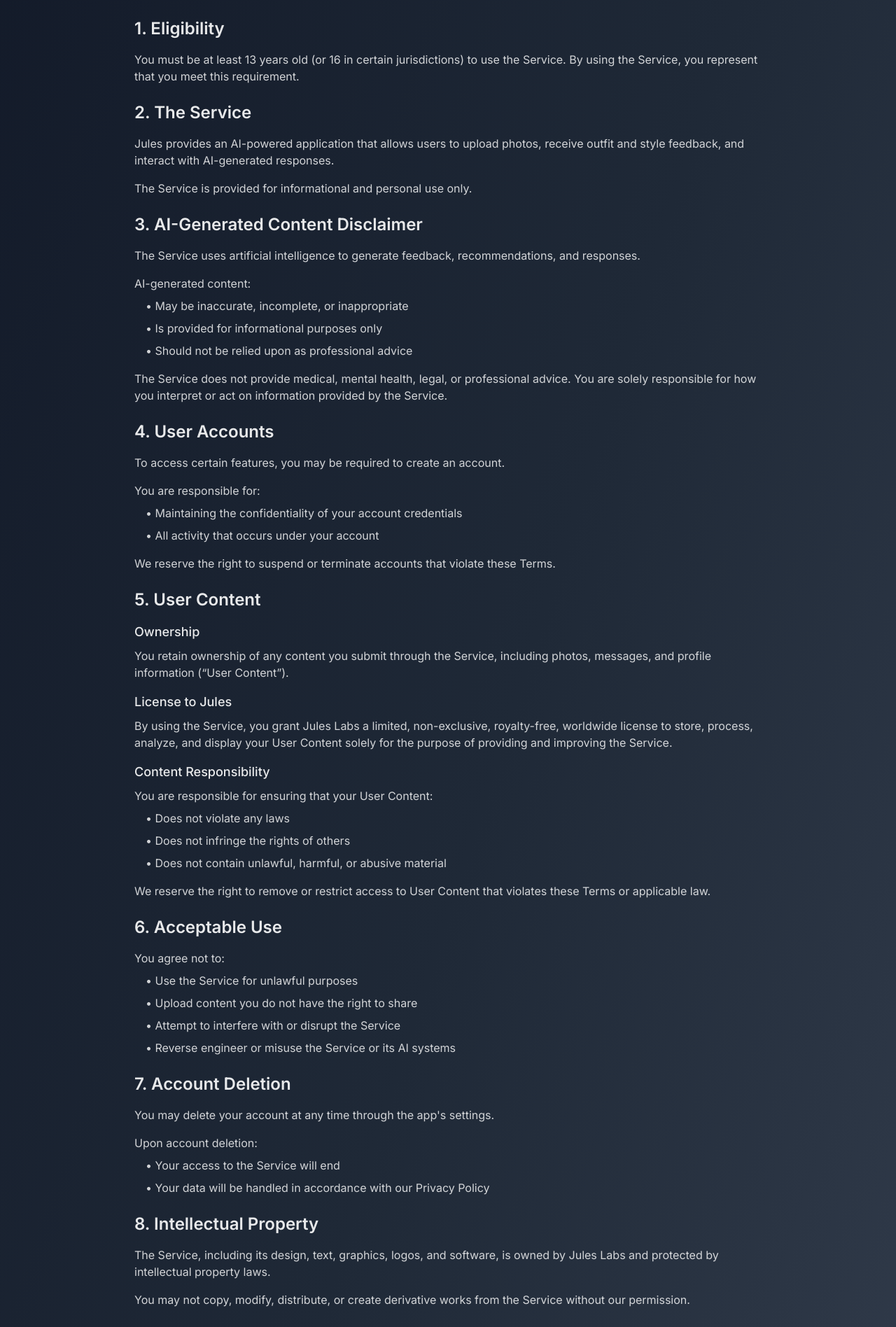
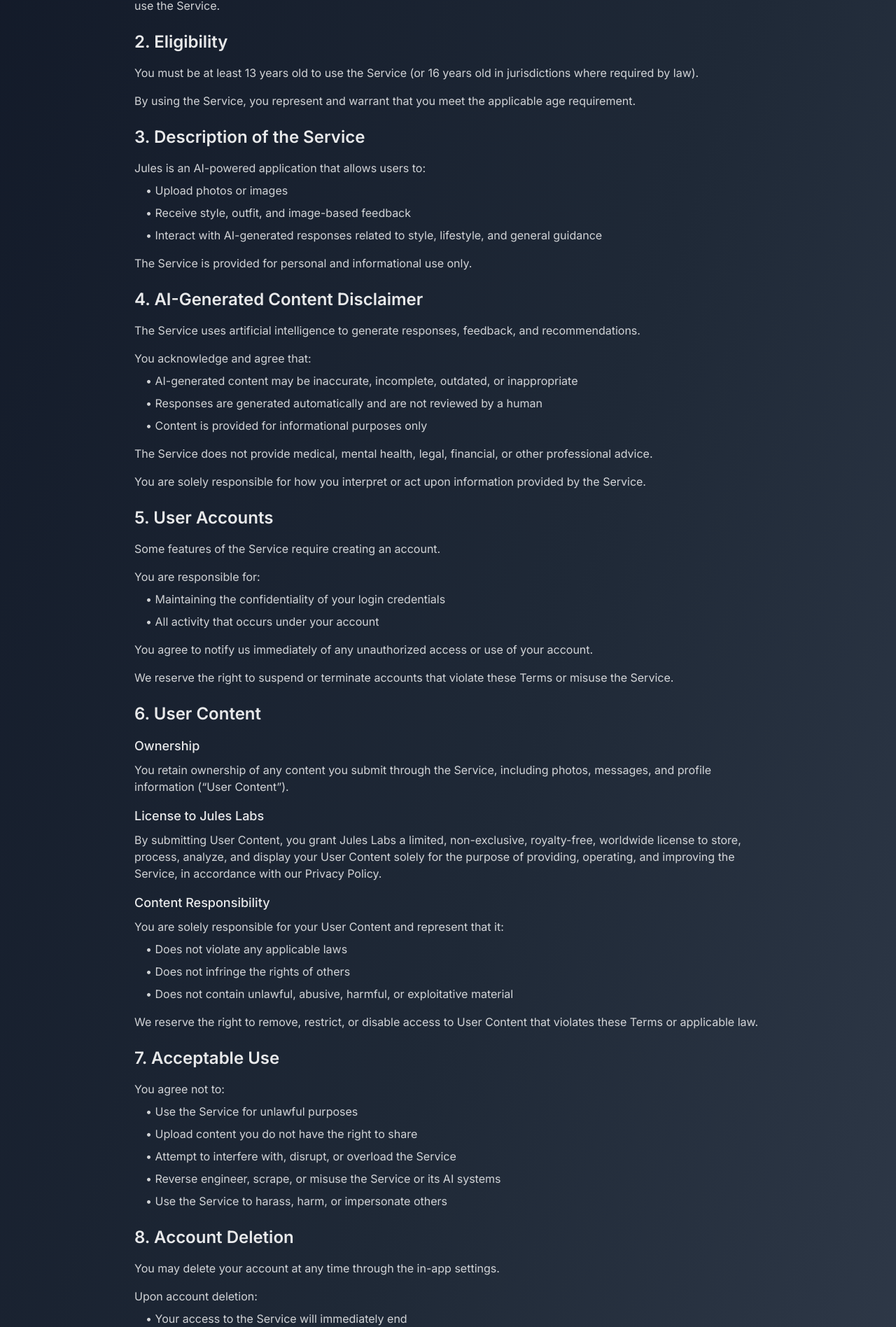
Before and after one commit to SaltaMedia/jules-labs, a Next.js app: page /terms in a window 1280 px wide. Shown: the part 713-2609 px from the top of the page at 70% size. Built offline with nearby package versions, Linux system fonts and the light colour scheme.

Commit message:
Update Terms of Use with expanded 16-section version

```diff
--- a/src/app/terms/page.tsx
+++ b/src/app/terms/page.tsx
@@ -25,72 +25,90 @@
       <Section id="terms" bg="gradient2">
         <div className="max-w-4xl mx-auto space-y-8">
           <div className="text-center mb-8">
-            <p className="text-sm text-white/70">Last updated: December 2025</p>
+            <p className="text-sm text-white/70">Last Updated: January 9, 2026</p>
           </div>
 
           <div className="space-y-6">
-            <p className="text-lg leading-relaxed">
-              These Terms of Use (&ldquo;Terms&rdquo;) govern your access to and use of the Jules mobile application and related services (the &ldquo;Service&rdquo;) operated by Jules Labs (&ldquo;Jules,&rdquo; &ldquo;we,&rdquo; &ldquo;us,&rdquo; or &ldquo;our&rdquo;).
-            </p>
-            <p className="text-lg leading-relaxed">
-              By accessing or using the Service, you agree to be bound by these Terms. If you do not agree, do not use the Service.
-            </p>
-
             {/* Section 1 */}
             <div>
-              <h2 className="text-2xl font-semibold mb-4">1. Eligibility</h2>
+              <h2 className="text-2xl font-semibold mb-4">1. Acceptance of Terms</h2>
+              <p className="text-white/80 mb-4">
+                These Terms of Use (&ldquo;Terms&rdquo;) govern your access to and use of the Jules mobile application and related services (the &ldquo;Service&rdquo;) operated by Jules Labs, LLC (&ldquo;Jules Labs,&rdquo; &ldquo;Jules,&rdquo; &ldquo;we,&rdquo; &ldquo;us,&rdquo; or &ldquo;our&rdquo;).
+              </p>
               <p className="text-white/80">
-                You must be at least 13 years old (or 16 in certain jurisdictions) to use the Service. By using the Service, you represent that you meet this requirement.
+                By accessing or using the Service, you agree to be bound by these Terms. If you do not agree, you may not access or use the Service.
               </p>
             </div>
 
             {/* Section 2 */}
             <div>
-              <h2 className="text-2xl font-semibold mb-4">2. The Service</h2>
+              <h2 className="text-2xl font-semibold mb-4">2. Eligibility</h2>
               <p className="text-white/80 mb-4">
-                Jules provides an AI-powered application that allows users to upload photos, receive outfit and style feedback, and interact with AI-generated responses.
+                You must be at least 13 years old to use the Service (or 16 years old in jurisdictions where required by law).
               </p>
               <p className="text-white/80">
-                The Service is provided for informational and personal use only.
+                By using the Service, you represent and warrant that you meet the applicable age requirement.
               </p>
             </div>
 
             {/* Section 3 */}
             <div>
-              <h2 className="text-2xl font-semibold mb-4">3. AI-Generated Content Disclaimer</h2>
-              <p className="text-white/80 mb-4">
-                The Service uses artificial intelligence to generate feedback, recommendations, and responses.
+              <h2 className="text-2xl font-semibold mb-4">3. Description of the Service</h2>
+              <p className="text-white/80 mb-2">
+                Jules is an AI-powered application that allows users to:
               </p>
-              <p className="text-white/80 mb-2">AI-generated content:</p>
               <ul className="space-y-2 text-white/80 ml-4 mb-4">
-                <li>• May be inaccurate, incomplete, or inappropriate</li>
-                <li>• Is provided for informational purposes only</li>
-                <li>• Should not be relied upon as professional advice</li>
+                <li>• Upload photos or images</li>
+                <li>• Receive style, outfit, and image-based feedback</li>
+                <li>• Interact with AI-generated responses related to style, lifestyle, and general guidance</li>
               </ul>
               <p className="text-white/80">
-                The Service does not provide medical, mental health, legal, or professional advice. You are solely responsible for how you interpret or act on information provided by the Service.
+                The Service is provided for personal and informational use only.
               </p>
             </div>
 
             {/* Section 4 */}
             <div>
-              <h2 className="text-2xl font-semibold mb-4">4. User Accounts</h2>
+              <h2 className="text-2xl font-semibold mb-4">4. AI-Generated Content Disclaimer</h2>
               <p className="text-white/80 mb-4">
-                To access certain features, you may be required to create an account.
+                The Service uses artificial intelligence to generate responses, feedback, and recommendations.
               </p>
-              <p className="text-white/80 mb-2">You are responsible for:</p>
+              <p className="text-white/80 mb-2">You acknowledge and agree that:</p>
               <ul className="space-y-2 text-white/80 ml-4 mb-4">
-                <li>• Maintaining the confidentiality of your account credentials</li>
-                <li>• All activity that occurs under your account</li>
+                <li>• AI-generated content may be inaccurate, incomplete, outdated, or inappropriate</li>
+                <li>• Responses are generated automatically and are not reviewed by a human</li>
+                <li>• Content is provided for informational purposes only</li>
               </ul>
+              <p className="text-white/80 mb-4">
+                The Service does not provide medical, mental health, legal, financial, or other professional advice.
+              </p>
               <p className="text-white/80">
-                We reserve the right to suspend or terminate accounts that violate these Terms.
+                You are solely responsible for how you interpret or act upon information provided by the Service.
               </p>
             </div>
 
             {/* Section 5 */}
             <div>
-              <h2 className="text-2xl font-semibold mb-4">5. User Content</h2>
+              <h2 className="text-2xl font-semibold mb-4">5. User Accounts</h2>
+              <p className="text-white/80 mb-4">
+                Some features of the Service require creating an account.
+              </p>
+              <p className="text-white/80 mb-2">You are responsible for:</p>
+              <ul className="space-y-2 text-white/80 ml-4 mb-4">
+                <li>• Maintaining the confidentiality of your login credentials</li>
+                <li>• All activity that occurs under your account</li>
+              </ul>
+              <p className="text-white/80 mb-4">
+                You agree to notify us immediately of any unauthorized access or use of your account.
+              </p>
+              <p className="text-white/80">
+                We reserve the right to suspend or terminate accounts that violate these Terms or misuse the Service.
+              </p>
+            </div>
+
+            {/* Section 6 */}
+            <div>
+              <h2 className="text-2xl font-semibold mb-4">6. User Content</h2>
 
               <div className="space-y-4">
                 <div>
@@ -101,137 +119,141 @@
                 </div>
 
                 <div>
-                  <h3 className="text-lg font-medium mb-2">License to Jules</h3>
+                  <h3 className="text-lg font-medium mb-2">License to Jules Labs</h3>
                   <p className="text-white/80">
-                    By using the Service, you grant Jules Labs a limited, non-exclusive, royalty-free, worldwide license to store, process, analyze, and display your User Content solely for the purpose of providing and improving the Service.
+                    By submitting User Content, you grant Jules Labs a limited, non-exclusive, royalty-free, worldwide license to store, process, analyze, and display your User Content solely for the purpose of providing, operating, and improving the Service, in accordance with our Privacy Policy.
                   </p>
                 </div>
 
                 <div>
                   <h3 className="text-lg font-medium mb-2">Content Responsibility</h3>
-                  <p className="text-white/80 mb-2">You are responsible for ensuring that your User Content:</p>
+                  <p className="text-white/80 mb-2">You are solely responsible for your User Content and represent that it:</p>
                   <ul className="space-y-2 text-white/80 ml-4 mb-4">
-                    <li>• Does not violate any laws</li>
+                    <li>• Does not violate any applicable laws</li>
                     <li>• Does not infringe the rights of others</li>
-                    <li>• Does not contain unlawful, harmful, or abusive material</li>
+                    <li>• Does not contain unlawful, abusive, harmful, or exploitative material</li>
                   </ul>
                   <p className="text-white/80">
-                    We reserve the right to remove or restrict access to User Content that violates these Terms or applicable law.
+                    We reserve the right to remove, restrict, or disable access to User Content that violates these Terms or applicable law.
                   </p>
                 </div>
               </div>
             </div>
 
-            {/* Section 6 */}
+            {/* Section 7 */}
             <div>
-              <h2 className="text-2xl font-semibold mb-4">6. Acceptable Use</h2>
+              <h2 className="text-2xl font-semibold mb-4">7. Acceptable Use</h2>
               <p className="text-white/80 mb-2">You agree not to:</p>
               <ul className="space-y-2 text-white/80 ml-4">
                 <li>• Use the Service for unlawful purposes</li>
                 <li>• Upload content you do not have the right to share</li>
-                <li>• Attempt to interfere with or disrupt the Service</li>
-                <li>• Reverse engineer or misuse the Service or its AI systems</li>
-              </ul>
-            </div>
-
-            {/* Section 7 */}
-            <div>
-              <h2 className="text-2xl font-semibold mb-4">7. Account Deletion</h2>
-              <p className="text-white/80 mb-4">
-                You may delete your account at any time through the app&apos;s settings.
-              </p>
-              <p className="text-white/80 mb-2">Upon account deletion:</p>
-              <ul className="space-y-2 text-white/80 ml-4">
-                <li>• Your access to the Service will end</li>
-                <li>• Your data will be handled in accordance with our Privacy Policy</li>
+                <li>• Attempt to interfere with, disrupt, or overload the Service</li>
+                <li>• Reverse engineer, scrape, or misuse the Service or its AI systems</li>
+                <li>• Use the Service to harass, harm, or impersonate others</li>
               </ul>
             </div>
 
             {/* Section 8 */}
             <div>
-              <h2 className="text-2xl font-semibold mb-4">8. Intellectual Property</h2>
+              <h2 className="text-2xl font-semibold mb-4">8. Account Deletion</h2>
               <p className="text-white/80 mb-4">
-                The Service, including its design, text, graphics, logos, and software, is owned by Jules Labs and protected by intellectual property laws.
+                You may delete your account at any time through the in-app settings.
               </p>
-              <p className="text-white/80">
-                You may not copy, modify, distribute, or create derivative works from the Service without our permission.
-              </p>
+              <p className="text-white/80 mb-2">Upon account deletion:</p>
+              <ul className="space-y-2 text-white/80 ml-4">
+                <li>• Your access to the Service will immediately end</li>
+                <li>• Your data will be handled in accordance with our Privacy Policy</li>
+              </ul>
             </div>
 
             {/* Section 9 */}
             <div>
-              <h2 className="text-2xl font-semibold mb-4">9. Third-Party Services</h2>
+              <h2 className="text-2xl font-semibold mb-4">9. Intellectual Property</h2>
+              <p className="text-white/80 mb-4">
+                The Service, including its software, design, text, graphics, logos, and trademarks, is owned by Jules Labs or its licensors and is protected by applicable intellectual property laws.
+              </p>
               <p className="text-white/80">
-                The Service may rely on third-party services (such as cloud storage, analytics, or AI providers). Jules Labs is not responsible for the availability or performance of third-party services.
+                You may not copy, modify, distribute, sell, or create derivative works from the Service without our prior written permission.
               </p>
             </div>
 
             {/* Section 10 */}
             <div>
-              <h2 className="text-2xl font-semibold mb-4">10. Disclaimer of Warranties</h2>
+              <h2 className="text-2xl font-semibold mb-4">10. Third-Party Services</h2>
               <p className="text-white/80 mb-4">
-                The Service is provided on an &ldquo;AS IS&rdquo; and &ldquo;AS AVAILABLE&rdquo; basis.
+                The Service may rely on third-party services or platforms (including cloud hosting, analytics, and AI infrastructure).
               </p>
-              <p className="text-white/80 mb-2">We make no warranties, express or implied, regarding:</p>
-              <ul className="space-y-2 text-white/80 ml-4">
-                <li>• Accuracy or reliability of AI-generated content</li>
-                <li>• Availability or uninterrupted operation of the Service</li>
-                <li>• Results obtained from using the Service</li>
-              </ul>
+              <p className="text-white/80">
+                Jules Labs does not control and is not responsible for the availability, functionality, or performance of third-party services.
+              </p>
             </div>
 
             {/* Section 11 */}
             <div>
-              <h2 className="text-2xl font-semibold mb-4">11. Limitation of Liability</h2>
+              <h2 className="text-2xl font-semibold mb-4">11. Disclaimer of Warranties</h2>
               <p className="text-white/80 mb-4">
-                To the maximum extent permitted by law, Jules Labs shall not be liable for any indirect, incidental, consequential, or special damages arising out of or related to your use of the Service.
+                The Service is provided on an &ldquo;AS IS&rdquo; and &ldquo;AS AVAILABLE&rdquo; basis.
               </p>
-              <p className="text-white/80">
-                Your sole remedy for dissatisfaction with the Service is to stop using it.
-              </p>
+              <p className="text-white/80 mb-2">To the maximum extent permitted by law, we disclaim all warranties, express or implied, including but not limited to:</p>
+              <ul className="space-y-2 text-white/80 ml-4">
+                <li>• Accuracy or reliability of AI-generated content</li>
+                <li>• Availability or uninterrupted operation of the Service</li>
+                <li>• Fitness for a particular purpose</li>
+              </ul>
             </div>
 
             {/* Section 12 */}
             <div>
-              <h2 className="text-2xl font-semibold mb-4">12. Indemnification</h2>
-              <p className="text-white/80 mb-2">You agree to indemnify and hold harmless Jules Labs from any claims, damages, or expenses arising from:</p>
-              <ul className="space-y-2 text-white/80 ml-4">
-                <li>• Your use of the Service</li>
-                <li>• Your User Content</li>
-                <li>• Your violation of these Terms</li>
-              </ul>
+              <h2 className="text-2xl font-semibold mb-4">12. Limitation of Liability</h2>
+              <p className="text-white/80 mb-4">
+                To the maximum extent permitted by law, Jules Labs shall not be liable for any indirect, incidental, consequential, special, or punitive damages arising out of or related to your use of the Service.
+              </p>
+              <p className="text-white/80">
+                Your sole and exclusive remedy for dissatisfaction with the Service is to stop using it.
+              </p>
             </div>
 
             {/* Section 13 */}
             <div>
-              <h2 className="text-2xl font-semibold mb-4">13. Governing Law</h2>
+              <h2 className="text-2xl font-semibold mb-4">13. Indemnification</h2>
+              <p className="text-white/80 mb-2">You agree to indemnify, defend, and hold harmless Jules Labs and its officers, directors, and affiliates from any claims, damages, losses, or expenses arising from:</p>
+              <ul className="space-y-2 text-white/80 ml-4">
+                <li>• Your use of the Service</li>
+                <li>• Your User Content</li>
+                <li>• Your violation of these Terms or applicable law</li>
+              </ul>
+            </div>
+
+            {/* Section 14 */}
+            <div>
+              <h2 className="text-2xl font-semibold mb-4">14. Governing Law</h2>
               <p className="text-white/80">
                 These Terms are governed by and construed in accordance with the laws of the State of Oregon, United States, without regard to conflict of law principles.
               </p>
             </div>
 
-            {/* Section 14 */}
+            {/* Section 15 */}
             <div>
-              <h2 className="text-2xl font-semibold mb-4">14. Changes to These Terms</h2>
+              <h2 className="text-2xl font-semibold mb-4">15. Changes to These Terms</h2>
               <p className="text-white/80 mb-4">
-                We may update these Terms from time to time. Changes will be posted on this page with an updated &ldquo;Last updated&rdquo; date.
+                We may update these Terms from time to time. Any changes will be posted with an updated &ldquo;Last Updated&rdquo; date.
               </p>
               <p className="text-white/80">
-                Continued use of the Service after changes constitutes acceptance of the revised Terms.
+                Your continued use of the Service after changes become effective constitutes acceptance of the revised Terms.
               </p>
             </div>
 
-            {/* Section 15 */}
+            {/* Section 16 */}
             <div>
-              <h2 className="text-2xl font-semibold mb-4">15. Contact Us</h2>
+              <h2 className="text-2xl font-semibold mb-4">16. Contact Us</h2>
               <p className="text-white/80 mb-4">
                 If you have questions about these Terms, contact us at:
               </p>
               <p className="text-white/80">
-                Email: <a href="mailto:steve@juleslabs.com" className="text-blue-400 hover:text-blue-300 underline">steve@juleslabs.com</a>
+                📧 <a href="mailto:steve@juleslabs.com" className="text-blue-400 hover:text-blue-300 underline">steve@juleslabs.com</a>
               </p>
               <p className="text-white/80">
-                Company: Jules Labs
+                🏢 Jules Labs, LLC
               </p>
             </div>
           </div>
```
